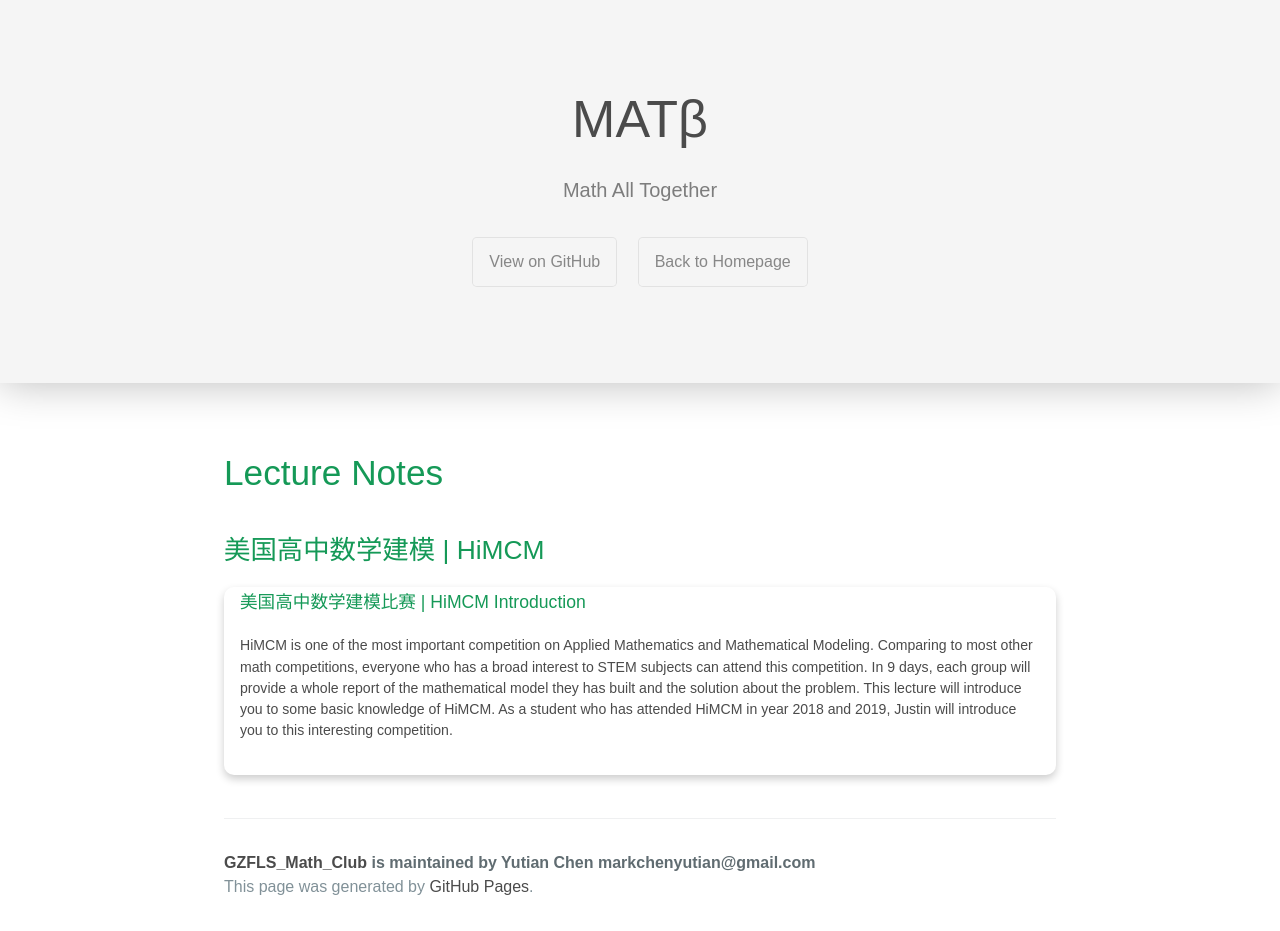
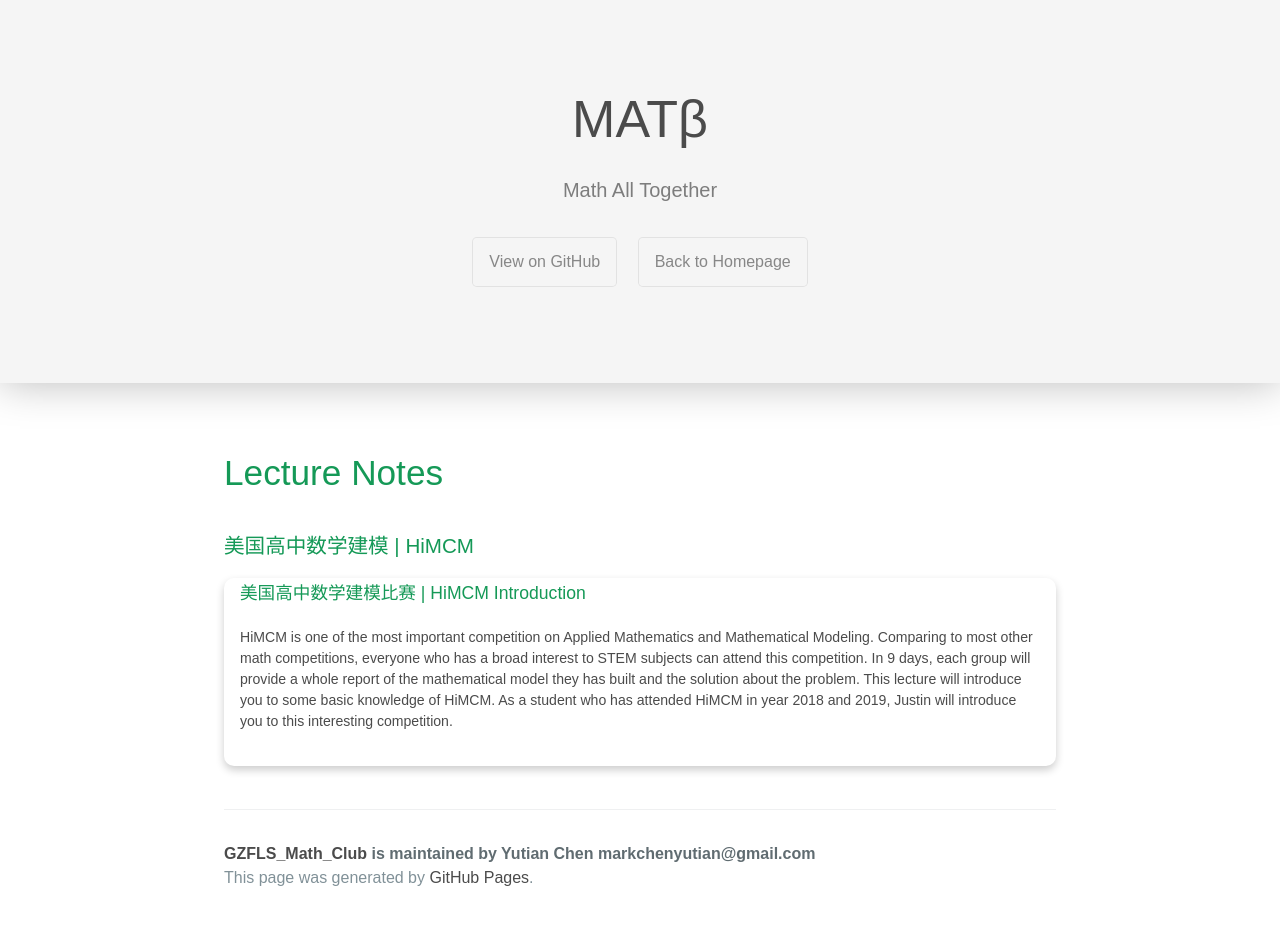
Before and after one commit to MarkChenYutian/GZFLS_Math_Club, a Jekyll site: the page built from readme.md, in a window 1280 px wide. Built offline with Jekyll 4.4.1, drawn with Linux system fonts in a browser that asks for light colours.

Commit message:
Update Links

```diff
--- a/readme.md
+++ b/readme.md
@@ -7,7 +7,8 @@ permalink: index.html
 </head>
 
 # Lecture Notes
-## 美国高中数学建模 | HiMCM
+
+### 美国高中数学建模 | HiMCM
 
 <div>
 {% for post in site.tags["HiMCM"] %}
```
Also changed, not shown: _posts/2020-10-14-Introduce-HiMCM.md (+2 -0 lines).
